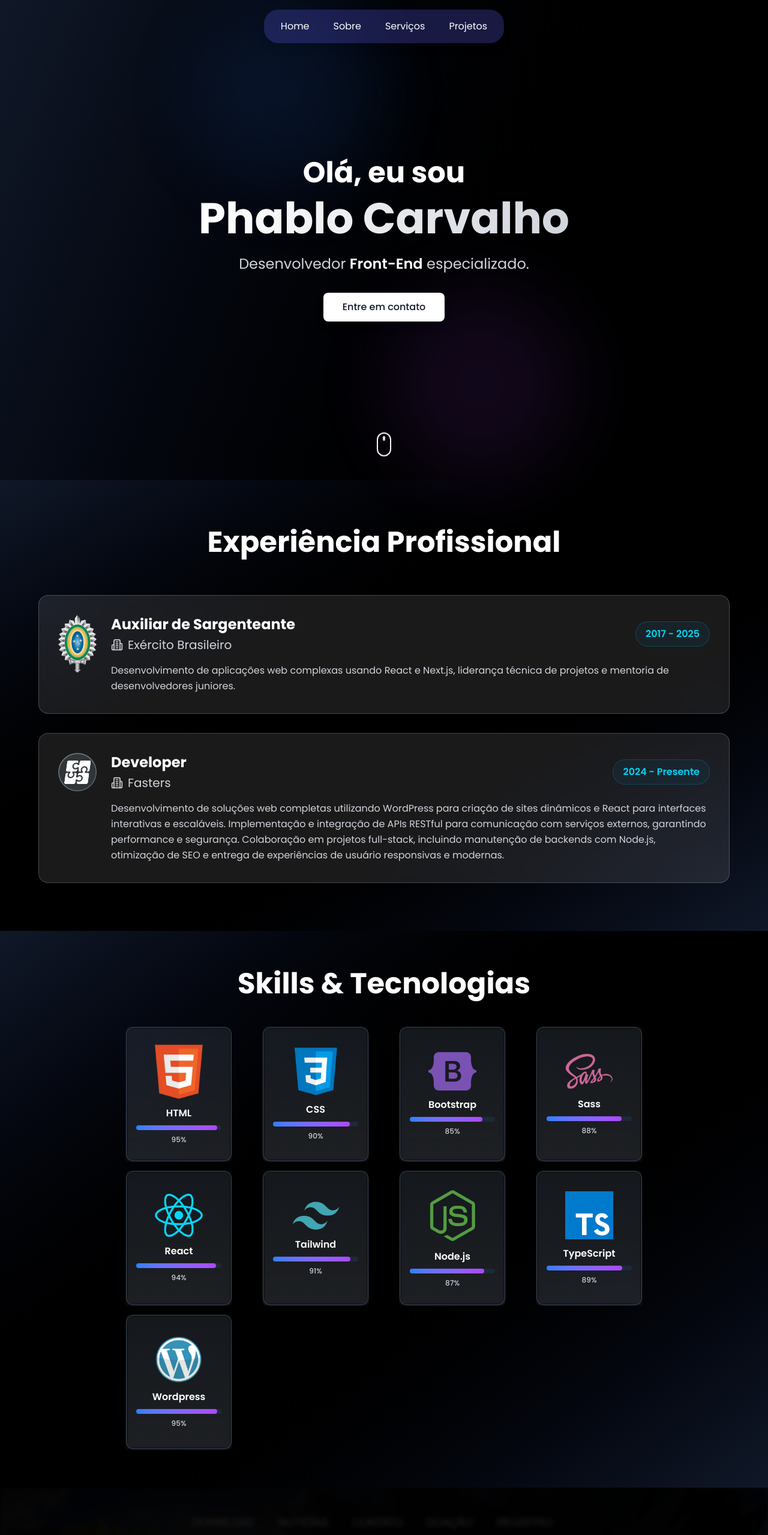
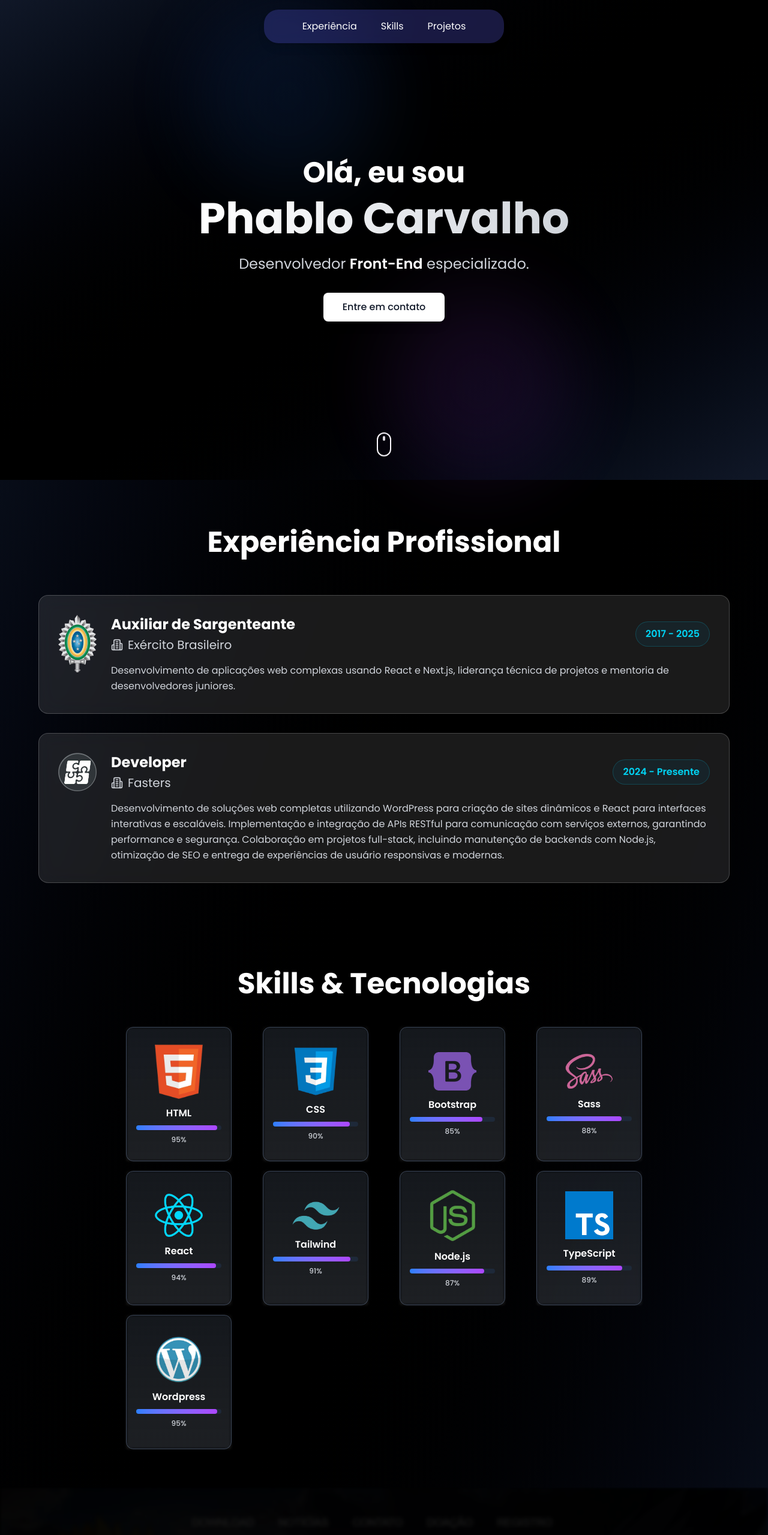
Before and after one commit to PhabloC/portf-lio, a Next.js app: page / in a window 1280 px wide. Shown: the top 2559 px of the page at 60% size. Built offline with nearby package versions, Linux system fonts and the light colour scheme.

Commit message:
Ajustando o background e os links

```diff
--- a/src/components/Experience/Experience.jsx
+++ b/src/components/Experience/Experience.jsx
@@ -41,11 +41,7 @@ export default function ExperienceSection() {
   }, []);
 
   return (
-    <section
-      ref={sectionRef}
-      id="experience"
-      className="py-20 px-4 bg-gradient-to-br from-gray-900 via-black to-gray-900"
-    >
+    <section ref={sectionRef} id="experiencia" className="py-20 px-4 ">
       <div className="max-w-6xl mx-auto">
         <h2
           className={`text-4xl md:text-5xl font-bold text-center mb-16 text-white transition-all duration-1000 ${
--- a/src/components/Footer/Footer.jsx
+++ b/src/components/Footer/Footer.jsx
@@ -13,7 +13,7 @@ export default function Footer() {
   };
 
   return (
-    <footer className="bg-gradient-to-br from-gray-900 via-black to-gray-900 text-white relative overflow-hidden">
+    <footer className="bg-gradient-to-br from-gray-900 via-black to-gray-900   text-white relative overflow-hidden">
       {/* Background Elementos */}
       <div className="absolute inset-0 opacity-10">
         <div className="absolute top-0 left-1/4 w-96 h-96 bg-blue-500 rounded-full blur-3xl"></div>
@@ -83,18 +83,20 @@ export default function Footer() {
                   Links Rápidos
                 </h4>
                 <ul className="space-y-3">
-                  {["Sobre", "Habilidades", "Experiência", "Projetos"].map(
-                    (link) => (
-                      <li key={link}>
-                        <a
-                          href={`#${link.toLowerCase()}`}
-                          className="text-gray-400 hover:text-white transition-colors duration-200 hover:translate-x-1 transform inline-block"
-                        >
-                          {link}
-                        </a>
-                      </li>
-                    )
-                  )}
+                  {[
+                    { label: "Experiência", id: "experiencia" },
+                    { label: "Skills", id: "skills" },
+                    { label: "Projetos", id: "projects" },
+                  ].map(({ label, id }) => (
+                    <li key={label}>
+                      <a
+                        href={`#${id}`}
+                        className="text-gray-400 hover:text-cyan-400 transition-colors duration-200 hover:translate-x-1 transform inline-block"
+                      >
+                        {label}
+                      </a>
+                    </li>
+                  ))}
                 </ul>
               </div>
 
--- a/src/components/Header/Header.jsx
+++ b/src/components/Header/Header.jsx
@@ -8,20 +8,20 @@ export default function Header() {
        bg-[#5454D4]/30 shadow-lg text-white p-4 backdrop-blur-md z-999999"
       >
         <nav className="flex space-x-10">
-          <Link href="/" className="hover:text-cyan-400 transition-colors">
-            Home
-          </Link>
-          <Link href="/sobre" className="hover:text-cyan-400 transition-colors">
-            Sobre
+          <Link
+            href="#experiencia"
+            className="hover:text-cyan-400 transition-colors"
+          >
+            Experiência
           </Link>
           <Link
-            href="/servicos"
+            href="#skills"
             className="hover:text-cyan-400 transition-colors"
           >
-            Serviços
+            Skills
           </Link>
           <Link
-            href="/projetos"
+            href="#projects"
             className="hover:text-cyan-400 transition-colors"
           >
             Projetos
--- a/src/components/PrimarySection/PrimarySection.jsx
+++ b/src/components/PrimarySection/PrimarySection.jsx
@@ -117,8 +117,7 @@ export default function PrimarySection() {
   }, []);
 
   return (
-    <div className="relative justify-center items-center flex w-full h-screen overflow-hidden">
-      <AnimatedBackground />
+    <div className="bg-gradient-to-br from-gray-900 via-black to-gray-900 relative justify-center items-center flex w-full h-screen overflow-hidden">
       <spline-viewer url="https://prod.spline.design/JuN5vdtjWeqRzaPN/scene.splinecode"></spline-viewer>
 
       <div className="h-full flex flex-col items-center justify-center px-6 absolute z-10">
--- a/src/components/Skills/Skills.jsx
+++ b/src/components/Skills/Skills.jsx
@@ -33,11 +33,7 @@ export default function SkillsSection() {
   }, []);
 
   return (
-    <section
-      ref={sectionRef}
-      id="skills"
-      className="min-h-screen py-16 px-4 bg-gradient-to-br from-gray-900 via-black to-gray-900"
-    >
+    <section ref={sectionRef} id="skills" className="min-h-screen py-16 px-4 ">
       <div className="absolute inset-0 opacity-10 pointer-events-none">
         <div className="absolute bottom-0 right-1/4 w-80 h-80 bg-purple-500 rounded-full blur-3xl"></div>
         <div className="absolute top-0 left-1/4 w-80 h-80 bg-blue-500 rounded-full blur-3xl"></div>
```
